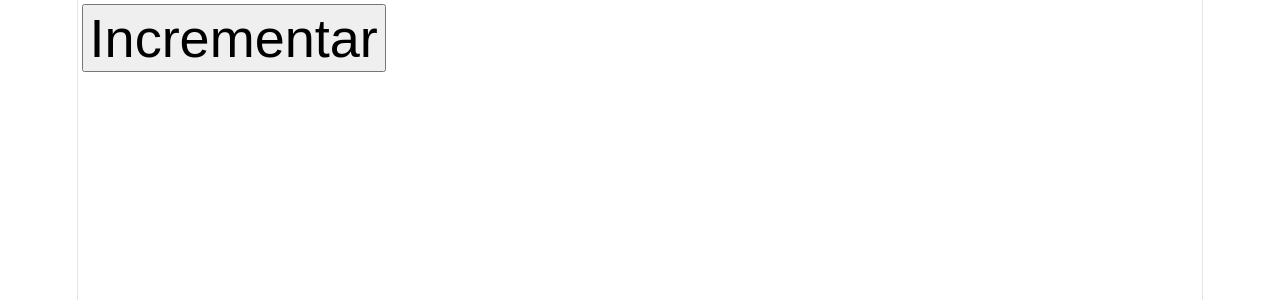
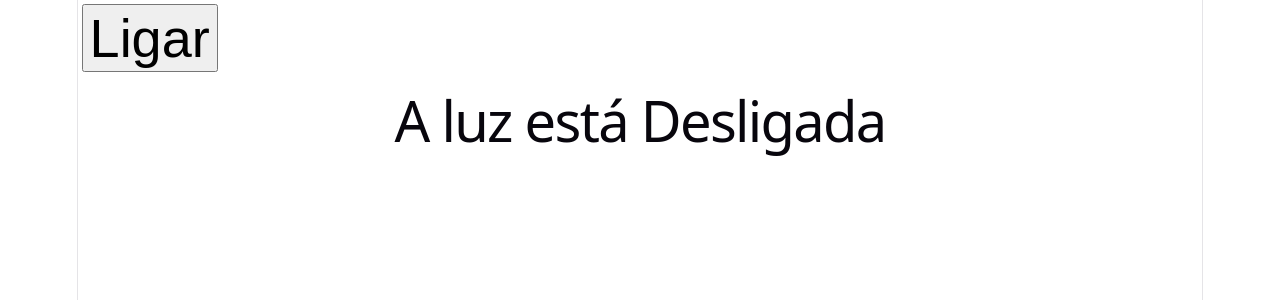
Before and after one commit to MaikeraHW/reactClass, a React (Vite) app: page / in a window 1280 px wide. Shown: the top 300 px of the page. Built offline with nearby package versions, Linux system fonts and the light colour scheme.

Commit message:
useEffect class finalizada

```diff
--- a/src/App.jsx
+++ b/src/App.jsx
@@ -5,14 +5,22 @@ import Button from "./components/buttons/Button"
 function App() {
 
   const [contador, setContador] = useState("Desligada")
-  useEffect(() => {alert("A luz está: " + contador)}, [contador])
+  const [btnName, setBtnName] = useState("Ligar")
+
+  function btnPressed(){
+    setContador(contador === "Desligada" ? "Ligada" : "Desligada" )
+    setBtnName(btnName === "Ligar" ? "Desligar" : "Ligar")
+
+  }
+  useEffect(() => {}, [contador])
   //Executa a função quando o elemente é renderizado e a depender do array de dependências. Se estiver vazio, executa sempre que renderizar o componente.
   //Se tiver array de dependencias, executa sempre que o valor dos elementos do array forem alterados
   //Se a função parametro tiver um Return ( () => {} ) - esse return será executado quando o elemento foi removido da tela
 
   return (
     <>
-      <Button btnName="Incrementar" onClick={() => setContador(contador === "Desligada" ? "Ligada" : "Desligada" )}/>
+      <Button btnName={btnName} onClick={btnPressed}/>
+      <h1>A luz está {contador}</h1>
     </>
   )
 }
```
